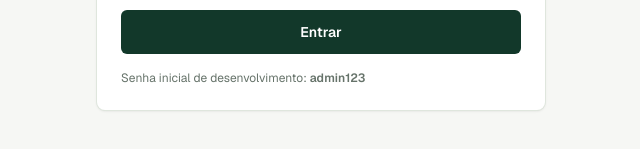
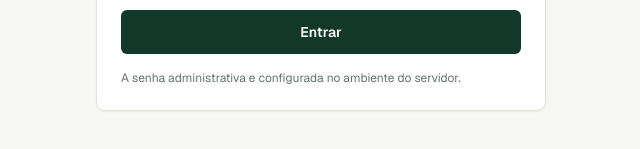
Before and after one commit to woodcubesi/prova-dcer, a Next.js app in the folder provas-dcer/: page /admin/login in a window 1280 px wide. Shown: the part 473-622 px from the top of the page, without its empty margins (319-959 px from the left). Built offline with nearby package versions, Linux system fonts and the light colour scheme; no server answers.

Commit message:
Hide development admin password hint

```diff
--- a/provas-dcer/src/app/admin/login/page.tsx
+++ b/provas-dcer/src/app/admin/login/page.tsx
@@ -45,7 +45,7 @@ export default async function AdminLoginPage({ searchParams }: LoginPageProps) {
         </form>
 
         <p className="mt-4 text-xs text-[#66736a]">
-          Senha inicial de desenvolvimento: <span className="font-semibold">admin123</span>
+          A senha administrativa e configurada no ambiente do servidor.
         </p>
       </section>
     </main>
```
